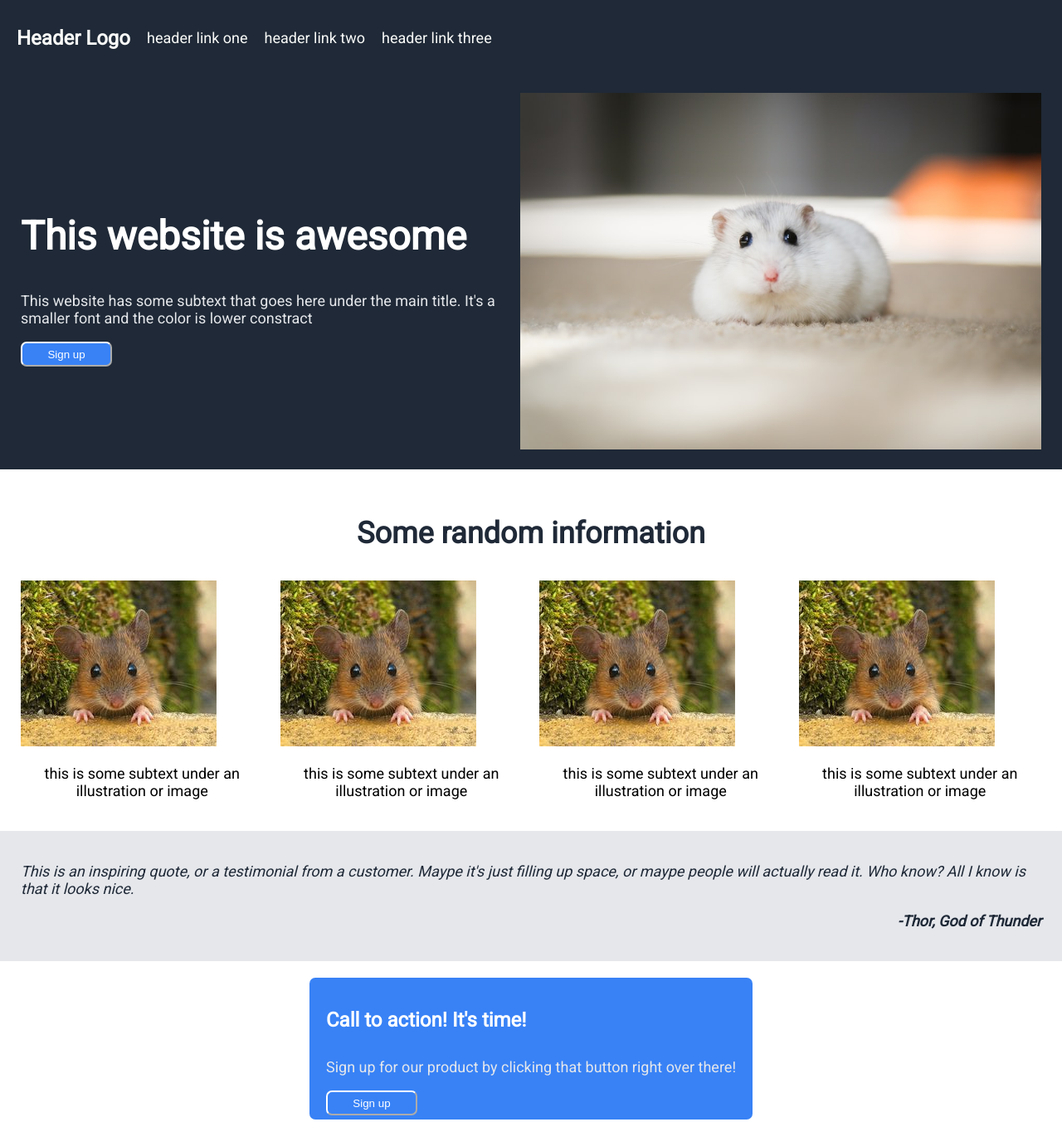
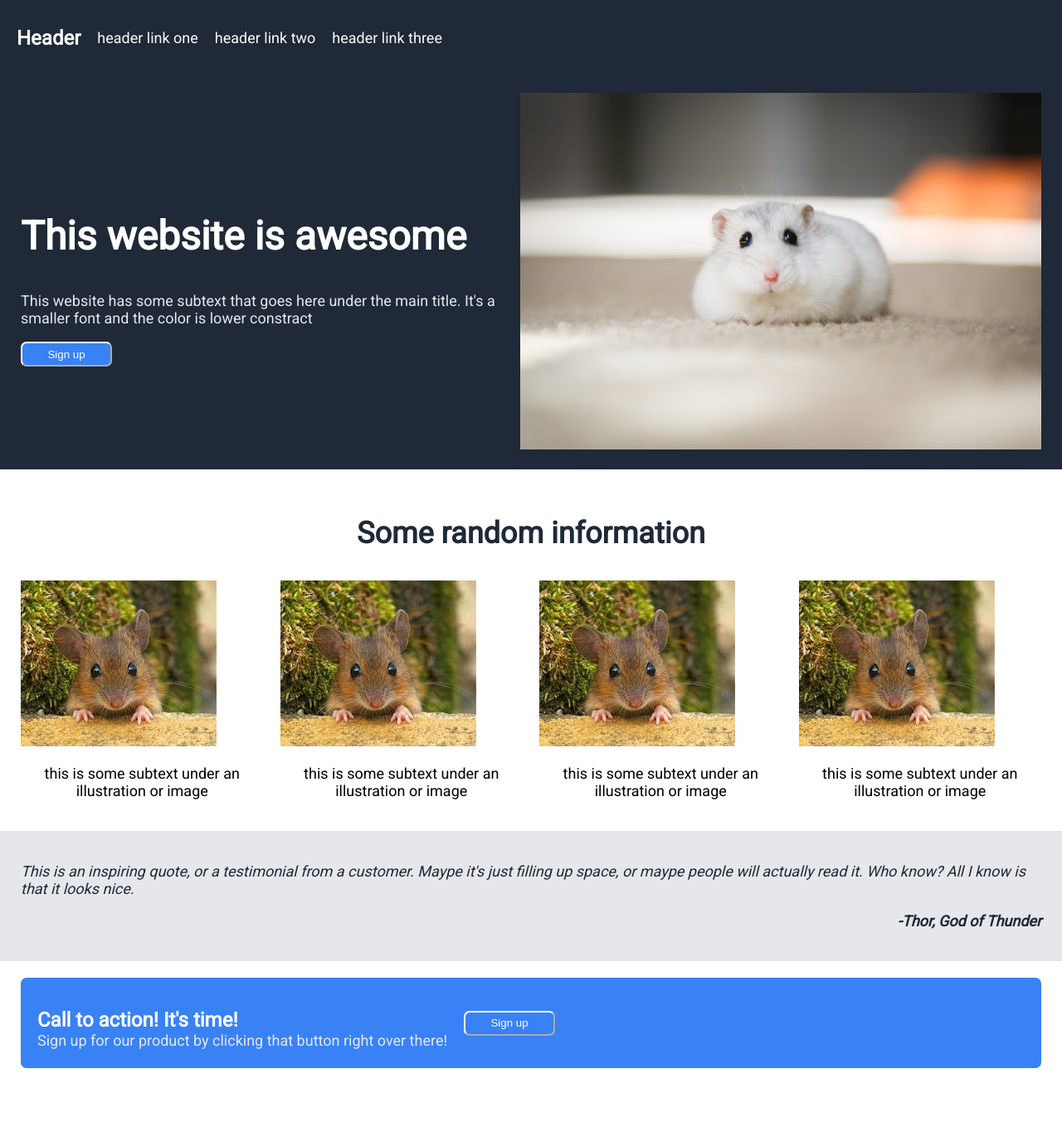
Before and after one commit to FelicityBlue/odin-landingPage, a plain HTML site: page index.html in a window 1280 px wide. Shown: the whole page at 83% size. After the commit the page ends 1308 px from the top, so only its background shows below. Drawn offline with Linux system fonts and the light colour scheme.

Commit message:
align sign up text and button

```diff
--- a/index.html
+++ b/index.html
@@ -6,15 +6,16 @@
         <link rel = "stylesheet" href = "style.css">
     </head>
     <body>
+
+
         <div id = header>
             <div class = "flex-container">
-                <h4 class = "logo">Header Logo</h4>
+                <h4 class = "logo">Header</h4>
                 <p>header link one</p>
                 <p>header link two</p>
                 <p>header link three</p>
             </div>
         </div>
-
 
         <nav style="background-color: #1F2937">
             <div class = "flex-container" style="color:white">
@@ -59,16 +60,19 @@
             <p style="font-weight:bold; text-align:right; color: #1F2937">-Thor, God of Thunder</p>
         </nav>
 
-        <nav>
-            <div class = "flex-container" id = signuptext>
-                <div>
-                    <h4>Call to action! It's time!</h4>
-                    <p style="color:#E5E7EB;">Sign up for our product by clicking that button right over there! </p>
+        <nav >
+            <div class = "signuptext">
+                <div class = "flex-container" >
+                    <div>
+                        <h4 style="margin-bottom: 0px">Call to action! It's time!</h4>
+                        <p style="color:#E5E7EB; margin-top:0px">Sign up for our product by clicking that button right over there! </p>
+                    </div>
+
+                    <button>Sign up</button>
                 </div>
-
-                <button>Sign up</button>
             </div>
         </nav>
+
 
 
     </body>
--- a/style.css
+++ b/style.css
@@ -44,6 +44,7 @@ button {
     background-color: #3882F6;
     color:white;
 }
+
 .flex-container {
     display: flex;
     justify-content: center;
@@ -54,7 +55,7 @@ button {
     width: fit-content;
 }
 .flex-container .logo {
-    flex: 2;
+    flex: 2 1 0%;
 }
 
 #center{
@@ -76,9 +77,8 @@ button {
     text-align: center;
 
 }
-#signuptext{
+.signuptext{
     display:block;
-
 
     padding: 5px;
     padding-left: 20px;
```
